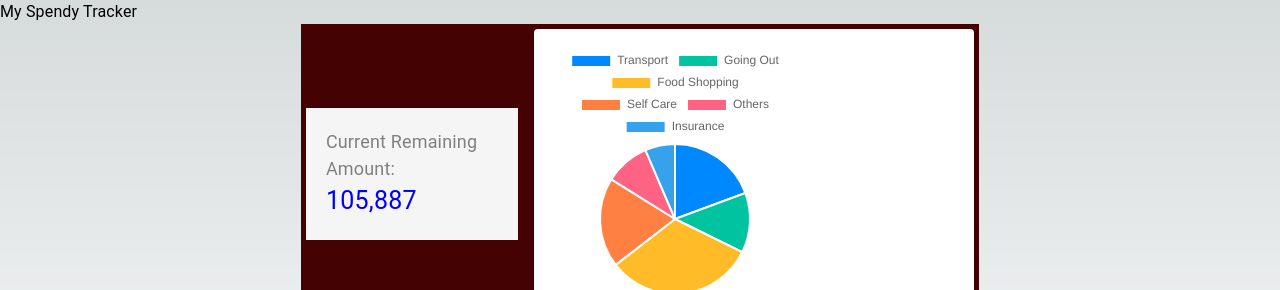
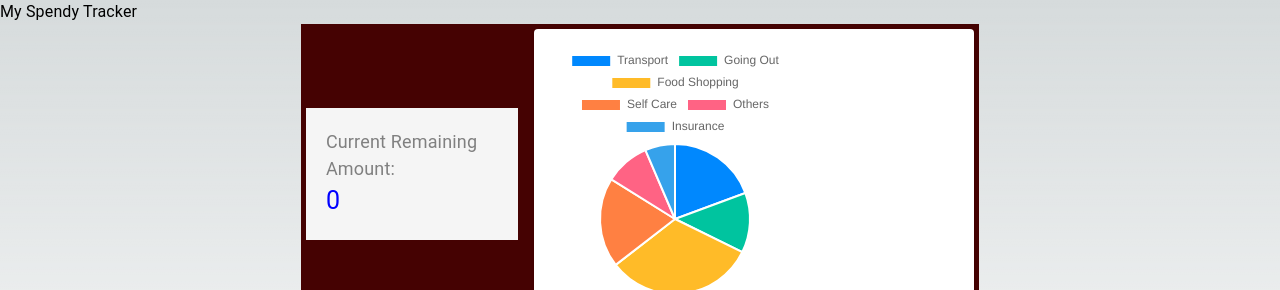
Before and after one commit to ro61zzy/personal_finance_tracker, a Next.js app: page / in a window 1280 px wide. Shown: the top 290 px of the page. Built offline with nearby package versions, Linux system fonts and the light colour scheme; no server answers.

Commit message:
import data for account card

```diff
--- a/src/components/AccountCard.jsx
+++ b/src/components/AccountCard.jsx
@@ -1,27 +1,22 @@
-import { Box, Typography } from '@mui/material'
-import React from 'react'
+import React from 'react';
+import { Box, Typography } from '@mui/material';
+import useFinance from '../useFinance';
 
 const AccountCard = () => {
-    return (
-        <Box sx={{
-            p:"20px",
-            backgroundColor: "#f5f5f5",
-        }}>
-            <Typography sx={{
-                fontSize: "18px",
-                color: "grey"
-            }}>
-                Current Remaining Amount:
-            </Typography>
-            <Typography sx={{
-                fontSize: "25px",
-                color: "blue"
-            }}>
-                105,887
-            </Typography>
+  const { data } = useFinance();
 
-        </Box>
-    )
+  const totalAmount = Object.values(data.accounts).reduce((acc, curr) => acc + curr, 0);
+
+  return (
+    <Box sx={{ p: "20px", backgroundColor: "#f5f5f5" }}>
+      <Typography sx={{ fontSize: "18px", color: "grey" }}>
+        Current Remaining Amount:
+      </Typography>
+      <Typography sx={{ fontSize: "25px", color: "blue" }}>
+        {totalAmount}
+      </Typography>
+    </Box>
+  );
 }
 
-export default AccountCard
+export default AccountCard;
```
